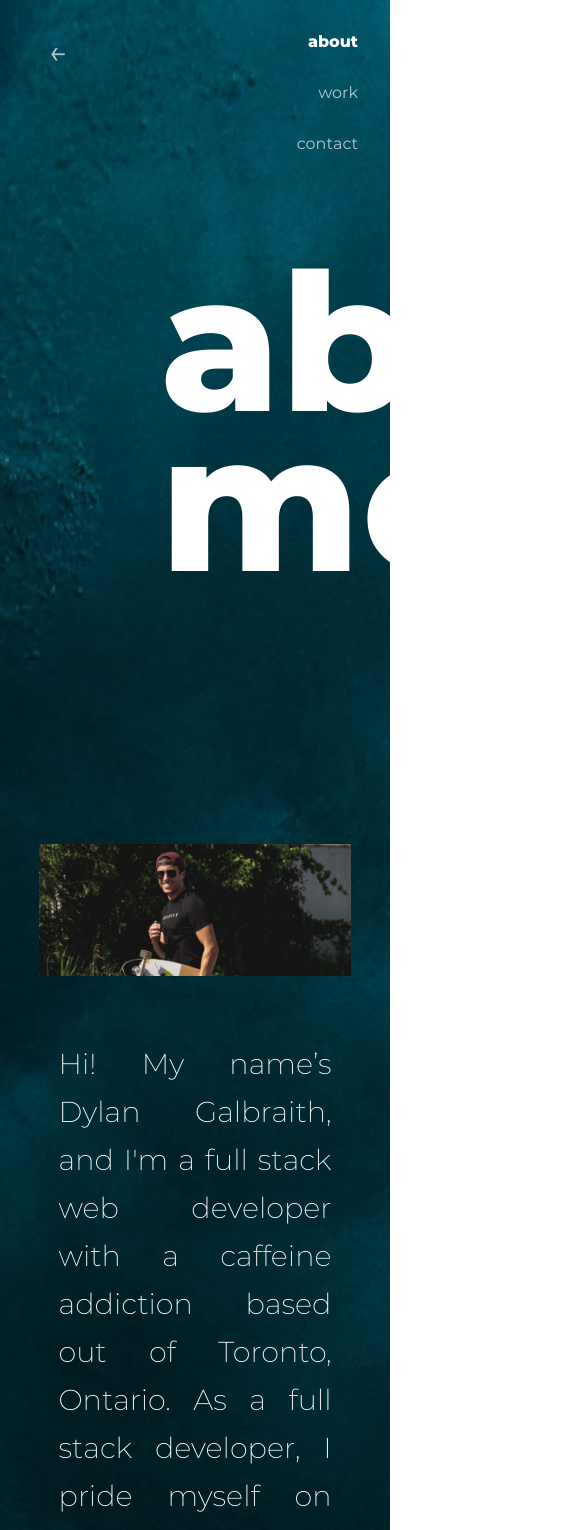
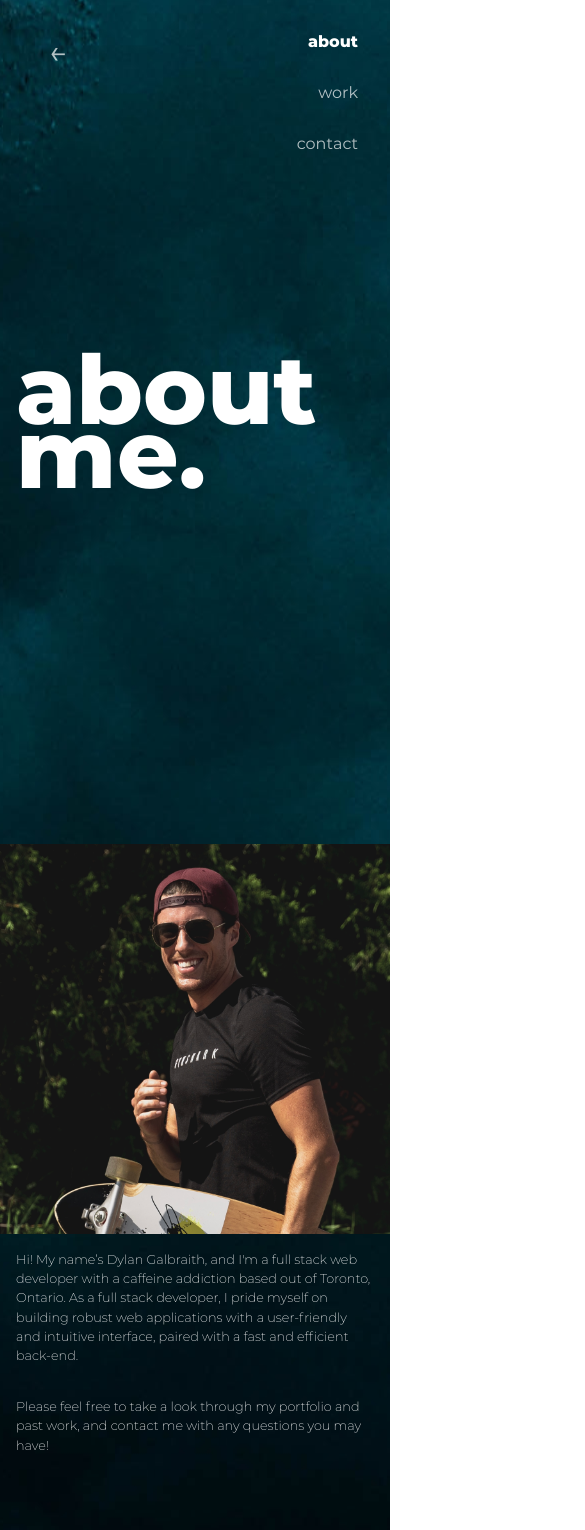
Before and after one commit to dylan-galbraith/portfolio, a React (Create React App) app: page /about in a window 390 px wide. Shown: the top 1530 px of the page, 585 px wide, since content can reach past the window. Built offline with nearby package versions, Linux system fonts and the light colour scheme.

Commit message:
Style about page for mobile devices

```diff
--- a/src/pages/About/About.scss
+++ b/src/pages/About/About.scss
@@ -1,9 +1,13 @@
+@use '../../partials/mixins' as *;
+
 .about {
   display: flex;
   flex-direction: column;
   align-items: center;
   margin: 0 auto;
+  @include desktop {
     padding-bottom: 6rem;
+  }
 
   &__hero {
     display: flex;
@@ -13,22 +17,40 @@
   }
 
   &__heading {
+    font-size: 6rem;
+    font-weight: 800;
+    line-height: 4rem;
+    padding: 1rem;
+    @include desktop {
       font-size: 12rem;
-    font-weight: 800;
       line-height: 10rem;
       padding-left: 10rem;
     }
+  }
 
   &__image {
+    width: 100vw;
+    height: 100vw;
+    object-fit: cover;
+    object-position: -12rem;
+    @include desktop {
       width: 80vw;
+      height: auto;
+      object-position: center;
+    }
   }
 
   &__text {
+    font-size: 0.8rem;
+    padding: 1rem;
+    font-weight: 200;
+    line-height: 1.2rem;
+    @include desktop {
       font-size: 1.8rem;
-    font-weight: 200;
       line-height: 3rem;
       text-align: justify;
       width: 70vw;
       padding-top: 4rem;
     }
   }
+}
```
Lines whose indentation alone changed are shown as unchanged.
